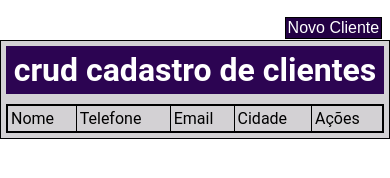
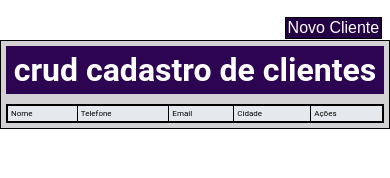
Before and after one commit to lauriciodev/crud-cadastro-de-clientes, a plain HTML site: page index.html in a window 390 px wide. Drawn offline with Linux system fonts and the light colour scheme.

Commit message:
adição de funções iniciais

```diff
--- a/index.js
+++ b/index.js
@@ -6,6 +6,7 @@ modal.classList.add("open")
 const closeModal = () =>{
 modal.classList.remove("open")
 clearFileds();
+nome.dataset.indice = "new"
 
 }
 
--- a/style.css
+++ b/style.css
@@ -50,11 +50,21 @@ body{
   border: 2px solid rgb(0, 0, 0);
   color: rgb(0, 0, 0);
   width: 100%;
+  font-size: 1rem;
+
+}
+
+@media screen and (max-width:620px) {
+  .table__container{
+    font-size: .5rem;
+
+  }
 
 }
 
 .table__container thead tr td{
   padding: 3px;
+  background-color: rgba(240, 248, 255, 0.616);
 }
 .table__container tbody tr td{
   padding: 3px;
```
